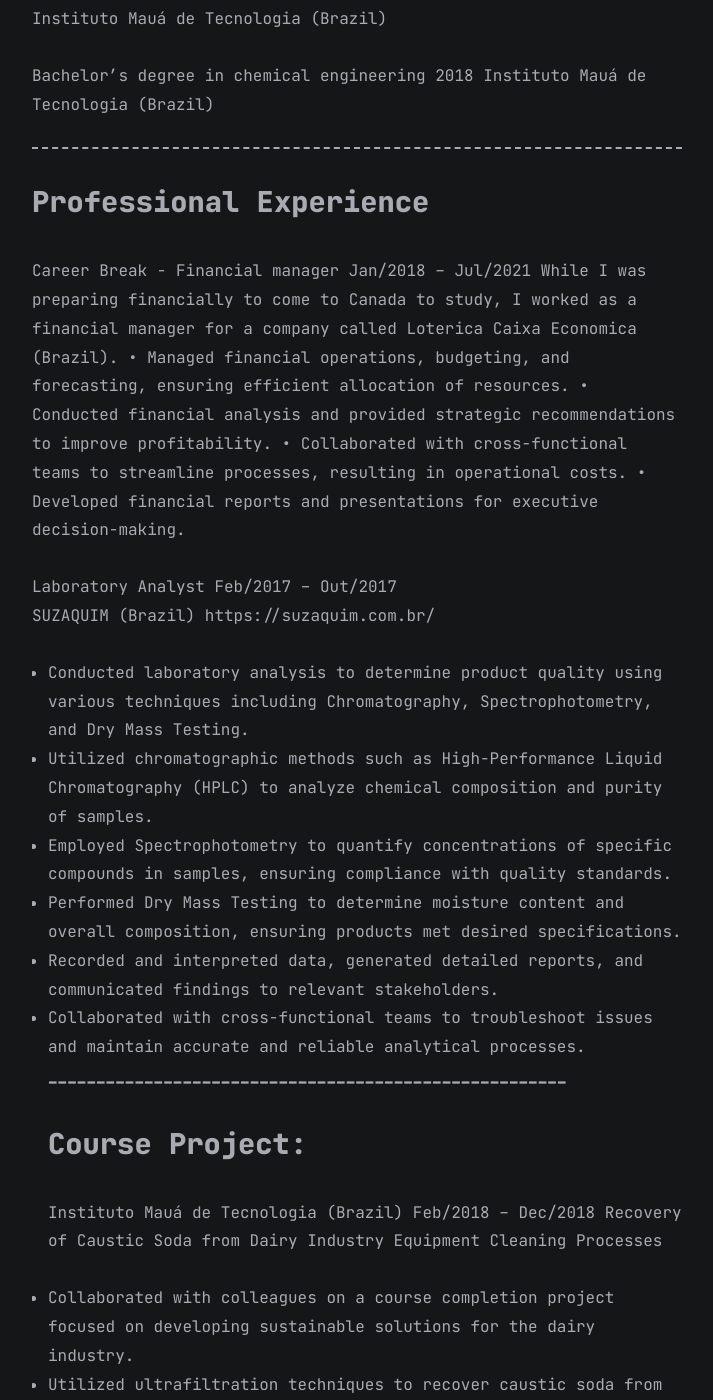
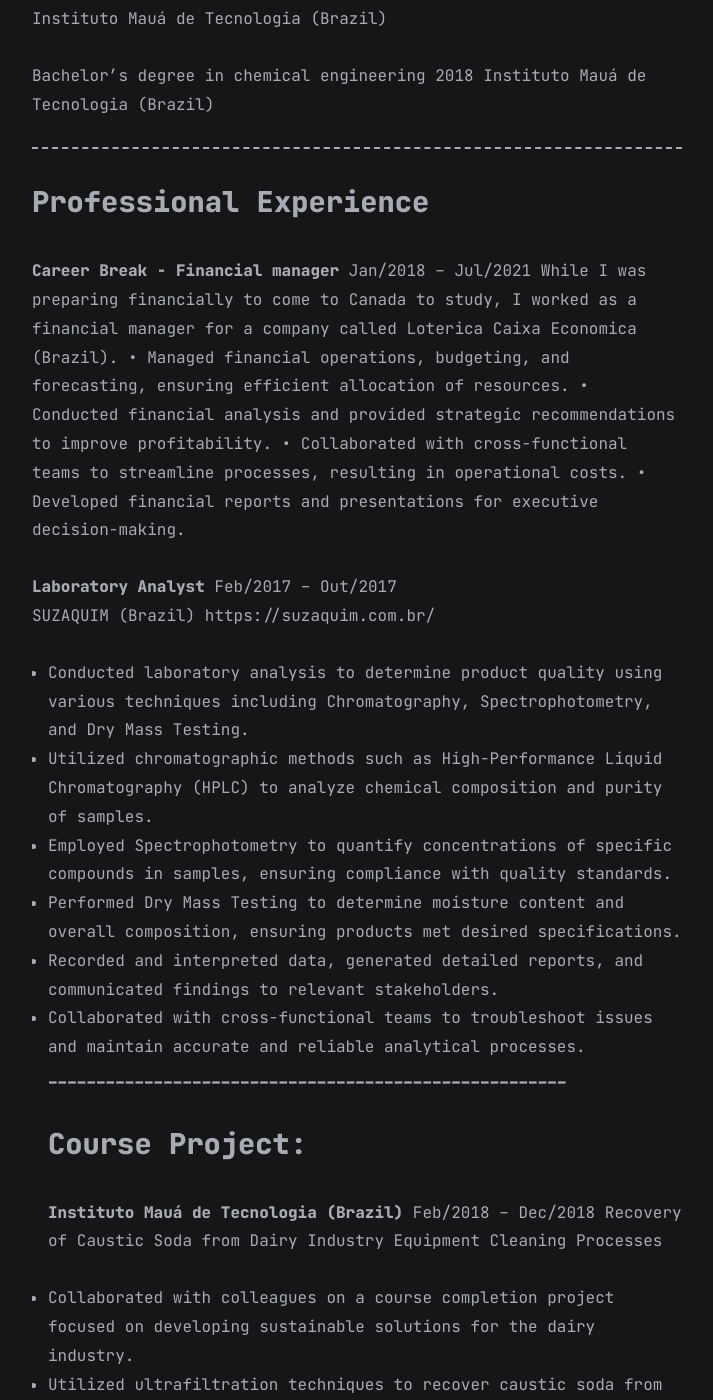
Before and after one commit to bltinoco/bltinoco.github.io, a Jekyll site: the page built from all_collections/_posts/2023-07-10-curriculum-vitae.md, in a window 1280 px wide and 1400 px high, scrolled down 2235 px. Shown: the whole window, without its empty margins (283-996 px from the left). Built offline with Jekyll 4.4.1, drawn with Linux system fonts in a browser that asks for light colours; Markdown is read by kramdown in place of the engine named in the settings; some of the changed text lies outside the part shown.

```diff
--- a/all_collections/_posts/2023-07-10-curriculum-vitae.md
+++ b/all_collections/_posts/2023-07-10-curriculum-vitae.md
@@ -7,9 +7,9 @@ categories:
 
 # Curriculum Vitae
 
-<b>Bachelor’s degree in chemical engineering</b> in Brazil with a strong financial management background and a deep interest in transitioning into a <strong>4th Class Power Engineer</strong> role in Canada. Eager to leverage analytical skills, problem-solving abilities, and engineering knowledge to contribute effectively to power plant operations. Skilled with a technical expertise, safety-conscious approach, and unwavering commitment to efficiency, I thrive in dynamic environments and contribute to the seamless operation of power facilities. My diverse experiences underscore my ability to make valuable contributions to different teams.
+<strong>Bachelor’s degree in chemical engineering</strong> in Brazil with a strong financial management background and a deep interest in transitioning into a <strong>4th Class Power Engineer</strong> role in Canada. Eager to leverage analytical skills, problem-solving abilities, and engineering knowledge to contribute effectively to power plant operations. Skilled with a technical expertise, safety-conscious approach, and unwavering commitment to efficiency, I thrive in dynamic environments and contribute to the seamless operation of power facilities. My diverse experiences underscore my ability to make valuable contributions to different teams.
 
-Fourth Class Power Engineer's Certificate of Competency
+<strong>Fourth Class Power Engineer's Certificate of Competency</strong>
 Advanced English and native Portuguese.
 
 ## Key Skills:
@@ -45,14 +45,14 @@ Instituto Mauá de Tecnologia (Brazil)
 __________________________________________________________________________________________________________________________________________________________________
 ## Professional Experience
 
-Career Break - Financial manager                                                                                                   Jan/2018 – Jul/2021
+<strong>Career Break - Financial manager</strong>                                                                                           Jan/2018 – Jul/2021
 While I was preparing financially to come to Canada to study, I worked as a financial manager for a company called Loterica Caixa Economica (Brazil).
 •	Managed financial operations, budgeting, and forecasting, ensuring efficient allocation of resources.
 •	Conducted financial analysis and provided strategic recommendations to improve profitability.
 •	Collaborated with cross-functional teams to streamline processes, resulting in operational costs.
 •	Developed financial reports and presentations for executive decision-making.
 
-Laboratory Analyst                                                                                                                         Feb/2017 – Out/2017
+<strong>Laboratory Analyst</strong>                                                                                                          Feb/2017 – Out/2017
 SUZAQUIM (Brazil) https://suzaquim.com.br/
 -	Conducted laboratory analysis to determine product quality using various techniques including Chromatography, Spectrophotometry, and Dry Mass Testing.
 -	Utilized chromatographic methods such as High-Performance Liquid Chromatography (HPLC) to analyze chemical composition and purity of samples.
@@ -62,7 +62,7 @@ SUZAQUIM (Brazil) https://suzaquim.com.br/
 -	Collaborated with cross-functional teams to troubleshoot issues and maintain accurate and reliable analytical processes.
 __________________________________________________________________________________________________________________________________________________________________
 ## Course Project:
-Instituto Mauá de Tecnologia (Brazil)                                                                                           Feb/2018 – Dec/2018
+<strong>Instituto Mauá de Tecnologia (Brazil)</strong>                                                                                       Feb/2018 – Dec/2018
 Recovery of Caustic Soda from Dairy Industry Equipment Cleaning Processes
 -	Collaborated with colleagues on a course completion project focused on developing sustainable solutions for the dairy industry.
 -	Utilized ultrafiltration techniques to recover caustic soda from equipment cleaning processes.
@@ -77,7 +77,7 @@ Skills:
 
 
 
-References available upon request
+<strong>References available upon request</strong>
 
 
 
```
